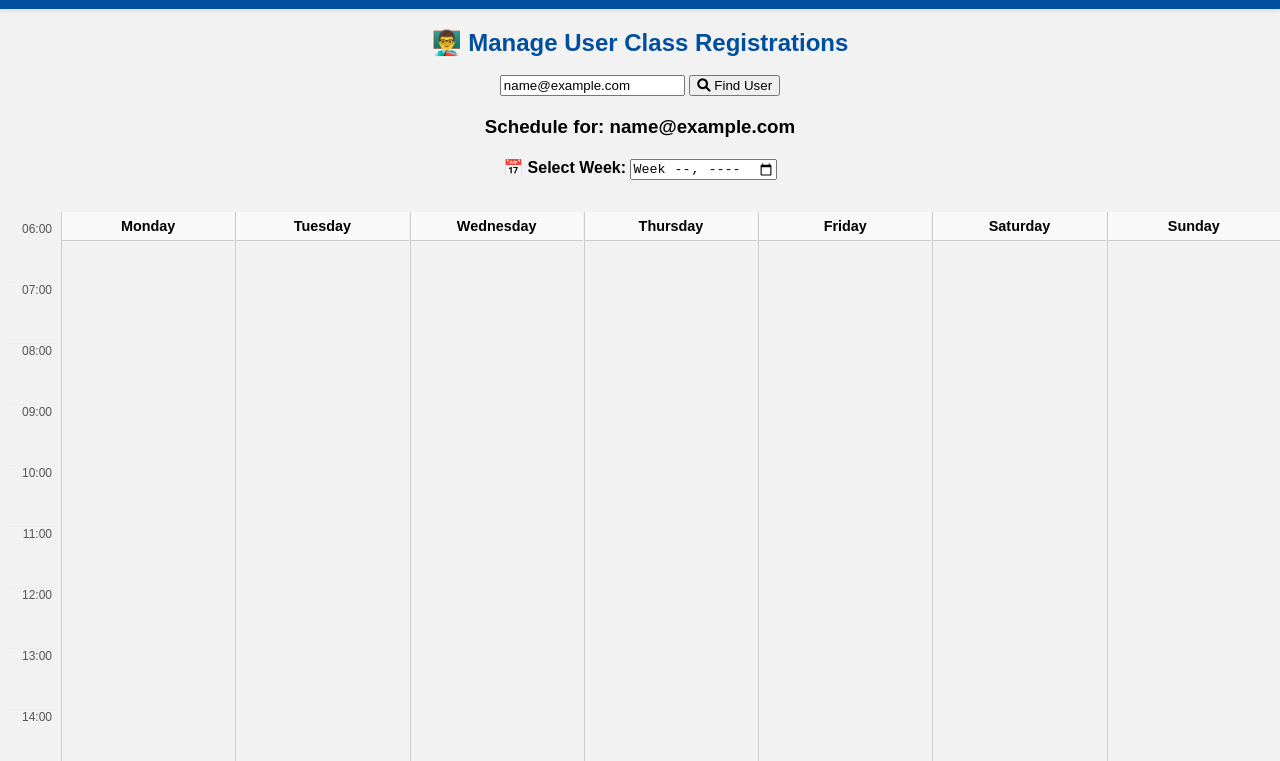
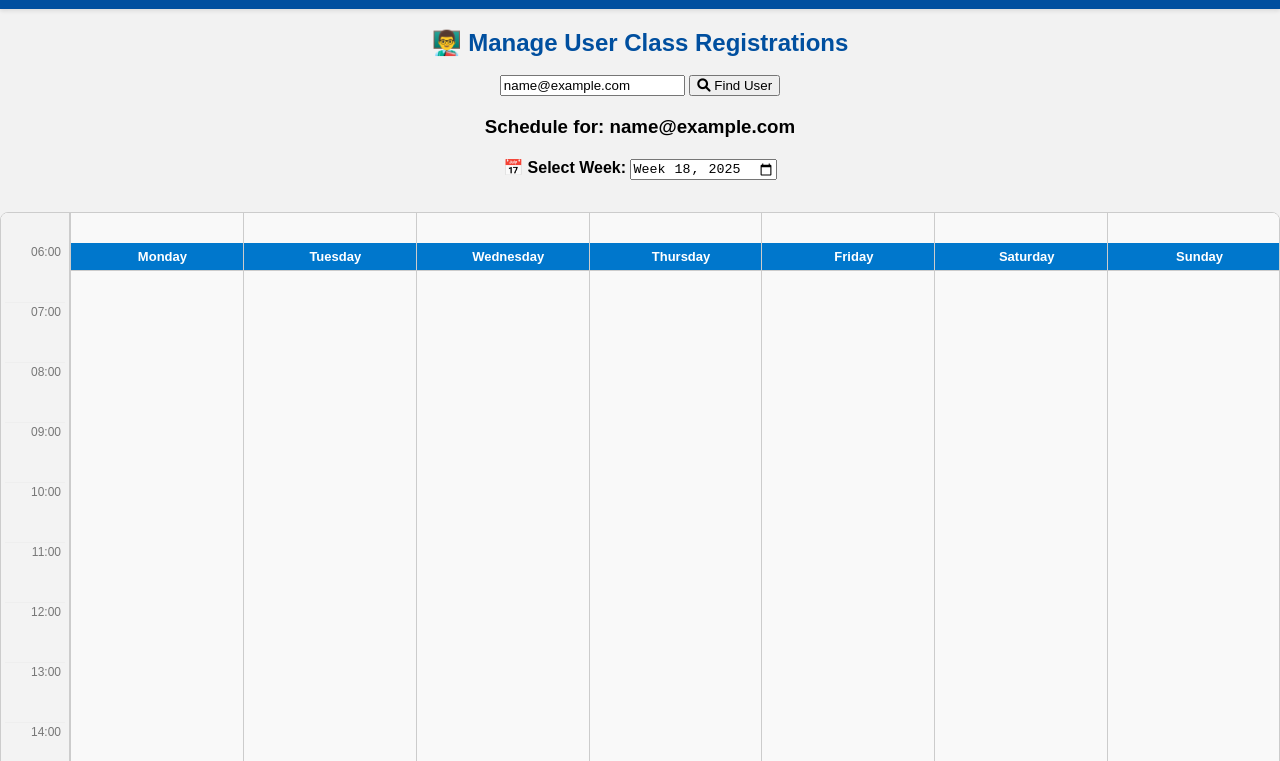
Before and after one commit to tyan-n/CS341-Project, a plain HTML site: page FrontEnd/pages/manage-user-classes.html in a window 1280 px wide. Shown: the part 39-800 px from the top of the page. Drawn offline with Linux system fonts and the light colour scheme; no server answers; sample sign-in values are in the browser's storage.

Commit message:
fixed manage users

```diff
--- a/FrontEnd/js/manage-user-classes.js
+++ b/FrontEnd/js/manage-user-classes.js
@@ -49,8 +49,31 @@ document.addEventListener("DOMContentLoaded", () => {
 
   let selectedWeekRange = null;
 
+  function renderCalendarGrid(weekStart) {
+    calendarGrid.innerHTML = ""; // Clear previous columns
+
+    for (let i = 0; i < 7; i++) {
+      const date = new Date(weekStart);
+      date.setDate(weekStart.getDate() + i);
+
+      const dateStr = date.toISOString().split("T")[0];
+      const weekday = date.toLocaleDateString(undefined, { weekday: "long" });
+
+      const dayCol = document.createElement("div");
+      dayCol.className = "day-column";
+      dayCol.setAttribute("data-date", dateStr);
+
+      const header = document.createElement("h3");
+      header.textContent = weekday;
+      dayCol.appendChild(header);
+
+      calendarGrid.appendChild(dayCol);
+    }
+  }
+
   document.getElementById("week-selector").addEventListener("change", e => {
     selectedWeekRange = getWeekRangeFromInput(e.target.value);
+    renderCalendarGrid(selectedWeekRange.start);
     renderSchedule(); // dynamically refresh view
   });
 
@@ -375,6 +398,27 @@ document.addEventListener("DOMContentLoaded", () => {
     }
   }
 
+  function getISOWeek(date) {
+    const target = new Date(date.valueOf());
+    const dayNr = (date.getDay() + 6) % 7;
+    target.setDate(target.getDate() - dayNr + 3);
+    const firstThursday = new Date(target.getFullYear(), 0, 4);
+    const diff = target - firstThursday;
+    return 1 + Math.round(diff / (7 * 24 * 60 * 60 * 1000));
+  }
+
+  function autoSelectCurrentWeek() {
+    const today = new Date();
+    const weekStr = `${today.getFullYear()}-W${String(getISOWeek(today)).padStart(2, '0')}`;
+    const weekInput = document.getElementById("week-selector");
+
+    weekInput.value = weekStr;
+    selectedWeekRange = getWeekRangeFromInput(weekStr);
+    renderCalendarGrid(selectedWeekRange.start);
+  }
+
+  autoSelectCurrentWeek();
+
   async function renderFamilyInfo() {
     const target = document.getElementById("family-info");
     if (!target) return;
--- a/FrontEnd/pages/manage-user-classes.html
+++ b/FrontEnd/pages/manage-user-classes.html
@@ -6,6 +6,82 @@
   <title>Manage User Classes</title>
   <link rel="stylesheet" href="../css/styles.css" />
   <link rel="stylesheet" href="https://cdnjs.cloudflare.com/ajax/libs/font-awesome/6.0.0/css/all.min.css">
+  <style>
+    /* --- Time and Calendar Layout --- */
+    .calendar-container {
+      display: flex;
+      margin-top: 2rem;
+      border: 1px solid #ccc;
+      border-radius: 8px;
+      overflow-x: auto;
+      background-color: #fff;
+    }
+
+    .time-column {
+      width: 60px;
+      border-right: 1px solid #ccc;
+      padding-top: 30px;
+      font-size: 12px;
+      background-color: #f3f3f3;
+    }
+
+    .time-column div {
+      height: 60px;
+      padding: 2px 4px;
+      text-align: right;
+      box-sizing: border-box;
+      color: #777;
+    }
+
+    .calendar-grid {
+      display: flex;
+      flex: 1;
+      min-width: 700px;
+      background-color: #f9f9f9;
+    }
+
+    .day-column {
+      flex: 1;
+      border-left: 1px solid #ccc;
+      position: relative;
+      min-height: 900px;
+    }
+
+    .day-column h3 {
+      position: sticky;
+      top: 0;
+      background-color: #0077cc;
+      color: white;
+      font-size: 13px;
+      margin: 0;
+      padding: 6px;
+      text-align: center;
+    }
+
+    .class-entry {
+      position: absolute;
+      left: 5px;
+      right: 5px;
+      background-color: #e6f7ff;
+      border: 1px solid #91d5ff;
+      border-radius: 4px;
+      padding: 4px;
+      font-size: 11px;
+      color: #333;
+      box-shadow: 0 1px 2px rgba(0,0,0,0.1);
+    }
+
+    .class-entry button {
+      margin-top: 4px;
+      background-color: #ff4d4f;
+      border: none;
+      color: white;
+      font-size: 10px;
+      padding: 2px 6px;
+      border-radius: 3px;
+      cursor: pointer;
+    }
+  </style>
 </head>
 <body>
   <script src="../js/navbar.js"></script>
@@ -18,37 +94,30 @@
       <button type="submit"><i class="fas fa-search"></i> Find User</button>
     </form>
 
-    <!-- 🔍 Family Info will be injected here -->
     <div id="family-info" class="family-display" style="margin-top: 20px;"></div>
 
     <div id="user-schedule">
-      <!-- 🧑‍💼 User Header + Status -->
       <div id="user-header-container" style="display:none;">
         <h3 id="user-header"></h3>
         <div id="user-status-controls" style="margin-top: 10px;"></div>
       </div>
 
-      <!-- Week Selector -->
       <div style="margin-top: 20px;">
         <label for="week-selector"><strong>📅 Select Week:</strong></label>
         <input type="week" id="week-selector" />
       </div>
 
-      <!-- Time Grid -->
-      <div class="calendar-grid" style="margin-top: 2rem;">
+      <!-- 🕒 Aligned Calendar View -->
+      <div class="calendar-container">
         <div class="time-column">
           <div>06:00</div><div>07:00</div><div>08:00</div><div>09:00</div>
           <div>10:00</div><div>11:00</div><div>12:00</div><div>13:00</div>
           <div>14:00</div><div>15:00</div><div>16:00</div><div>17:00</div>
           <div>18:00</div><div>19:00</div><div>20:00</div>
         </div>
-        <div class="day-column" data-day="Monday"><h3>Monday</h3></div>
-        <div class="day-column" data-day="Tuesday"><h3>Tuesday</h3></div>
-        <div class="day-column" data-day="Wednesday"><h3>Wednesday</h3></div>
-        <div class="day-column" data-day="Thursday"><h3>Thursday</h3></div>
-        <div class="day-column" data-day="Friday"><h3>Friday</h3></div>
-        <div class="day-column" data-day="Saturday"><h3>Saturday</h3></div>
-        <div class="day-column" data-day="Sunday"><h3>Sunday</h3></div>
+        <div class="calendar-grid">
+          <!-- Day columns inserted dynamically via JS -->
+        </div>
       </div>
 
       <div id="calendar-message"></div>
@@ -61,7 +130,6 @@
     <div id="all-programs" class="program-list"></div>
   </main>
 
-  <!-- Inactive Class Manager -->
   <div id="reactivate-classes" class="reactivate-container">
     <h3>🌀 Inactive Classes</h3>
     <div id="inactive-class-list" class="program-grid"></div>
```
Also changed, not shown: 1 other file.
